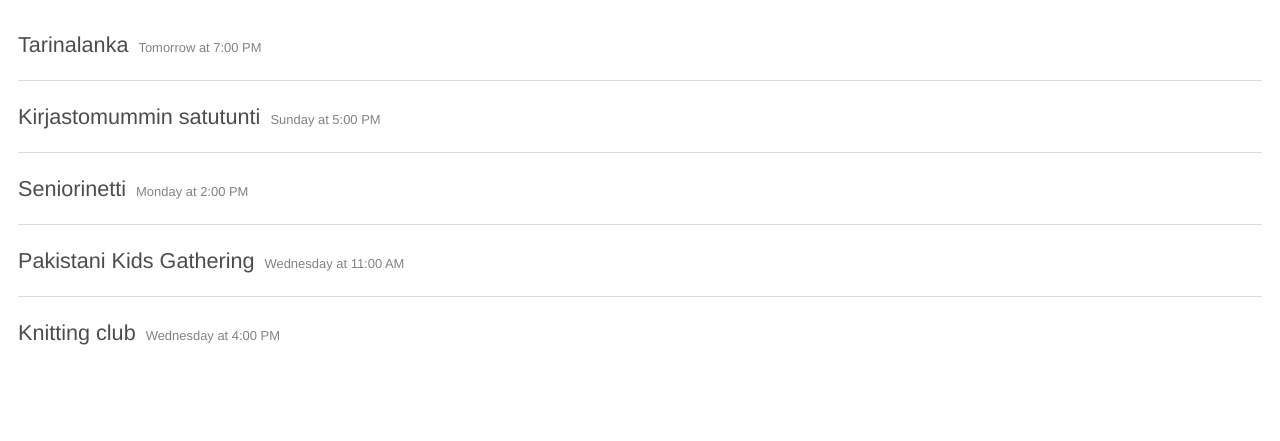
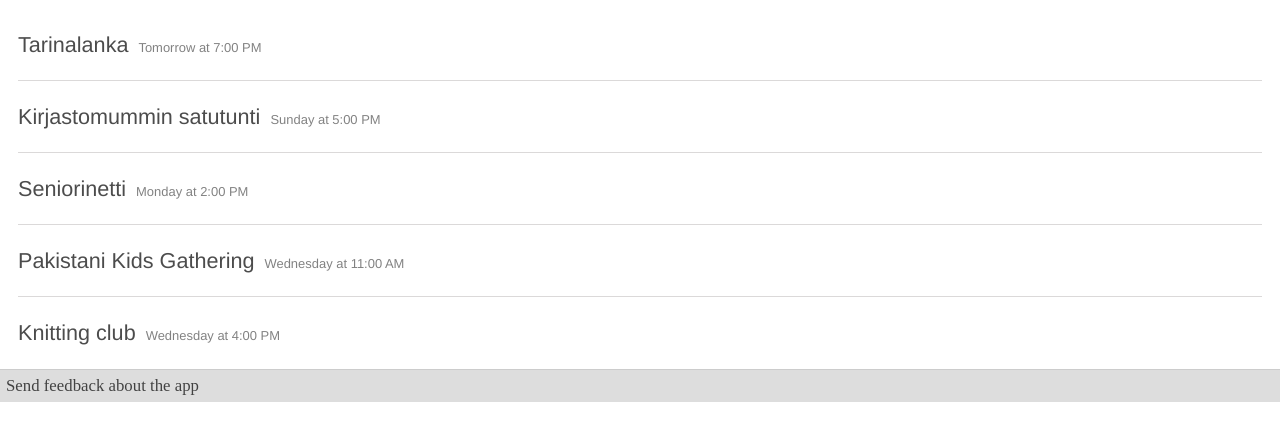
Before and after one commit to pyryk/asc-proto, a plain HTML site: page index.html in a window 1280 px wide. Shown: the part 93-534 px from the top of the page. Drawn offline with Linux system fonts and the light colour scheme.

Commit message:
added feedback link

```diff
--- a/css/app.css
+++ b/css/app.css
@@ -226,3 +226,10 @@ input[type="datetime"], select {
   box-shadow: none; /* override the box-shadow from the system (performance issue) */
   background: #fff url(input_areas/images/ui/shadow.png) repeat-x;
 }
+
+footer {
+	font-size: 1.4rem;
+	padding: 0.5rem;
+	border-top: 1px solid #ccc;
+	background-color: #ddd;
+}
--- a/index.html
+++ b/index.html
@@ -30,6 +30,9 @@
 		<div id="wrapper">
 			<div id="main">
 			</div>
+			<footer>
+				<a href="https://docs.google.com/forms/d/1Eoyl-IanFgfzuj5wEtmLyBp1h0RupTas-jZymEnxgGc/viewform">Send feedback about the app</a>
+			</footer>
 		</div>
 		<script type="text/x-handlebars-template" id="index-template">
 			<section role="region">
```
